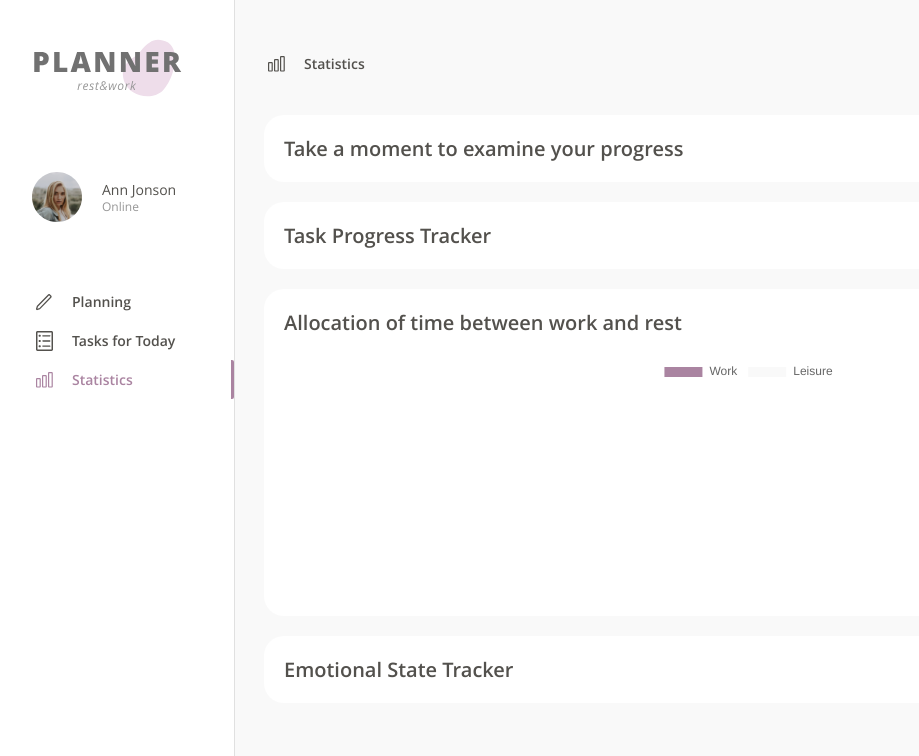
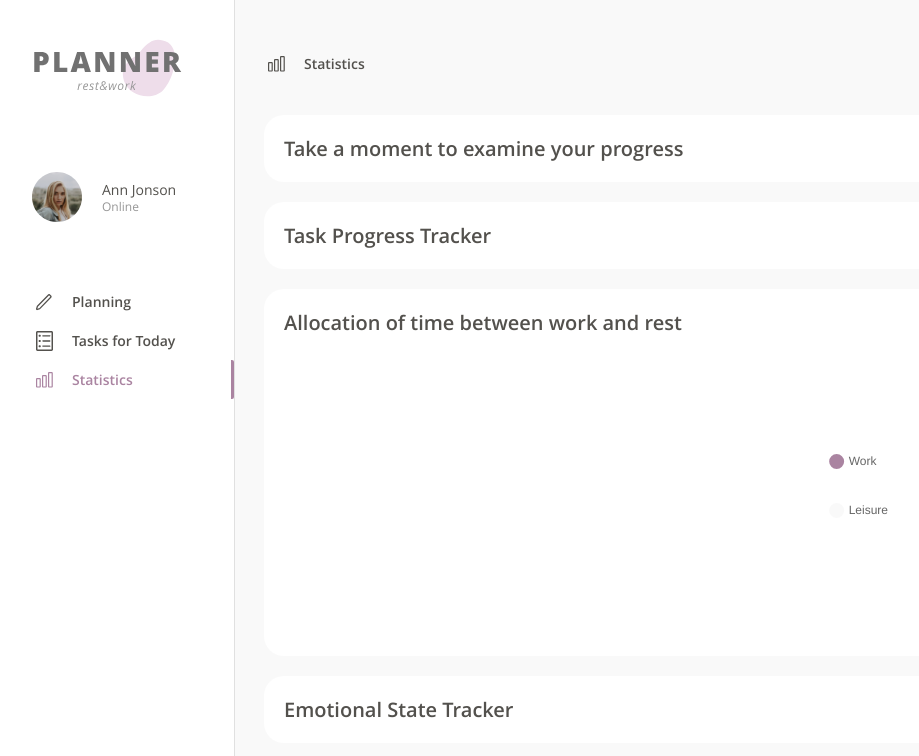
Before and after one commit to apsu96/planner_app, a React (Create React App) app: page /Statistics in a window 1280 px wide. Shown: the top 756 px of the page, without its empty margins (8-927 px from the left). Built offline with nearby package versions, Linux system fonts and the light colour scheme.

Commit message:
feat: change task distribution component

```diff
--- a/src/components/TaskDistribution.tsx
+++ b/src/components/TaskDistribution.tsx
@@ -1,27 +1,23 @@
 import { Container, Title, ChartBox } from "./UIKit.styled";
-import { Chart as ChartJS, ArcElement, Tooltip, Legend } from "chart.js";
+import {
+  Chart as ChartJS,
+  ArcElement,
+  Tooltip,
+  Legend,
+  ChartData,
+} from "chart.js";
 import { Doughnut } from "react-chartjs-2";
 import store, { TaskCategory } from "../Store";
 import moment from "moment";
 import { observer } from "mobx-react-lite";
+import { useEffect, useRef, useState } from "react";
+import type { ChartOptions } from "chart.js";
 
 ChartJS.register(ArcElement, Tooltip, Legend);
 
 const TaskDistribution = observer(({ date }: { date: Date }) => {
-  const sortedTasks = store.toDoList.filter(
-    (toDo) => toDo.date === moment(date).format("LL"),
-  );
-
-  let workTime = 0;
-  let leisureTime = 0;
-
-  sortedTasks.map((task) => {
-    if (task.category === TaskCategory.Work) {
-      workTime += task.duration.estimated;
-    } else {
-      leisureTime += task.duration.estimated;
-    }
-  });
+  const [workTime, setWorkTime] = useState(0);
+  const [leisureTime, setLeisureTime] = useState(0);
 
   const data = {
     labels: [TaskCategory.Work, TaskCategory.Leisure],
@@ -32,11 +28,77 @@ const TaskDistribution = observer(({ date }: { date: Date }) => {
       },
     ],
   };
+  const [chartData, setChartData] =
+    useState<ChartData<"doughnut", number[], unknown>>(data);
+
+  const chartRef = useRef(null);
+
+  const options: ChartOptions<"doughnut"> = {
+    cutout: 70,
+    plugins: {
+      legend: {
+        position: "right",
+        labels: {
+          usePointStyle: true,
+          pointStyle: "circle",
+          padding: 37,
+        },
+      },
+    },
+  };
+
+  useEffect(() => {
+    let calcWorkTime = 0;
+    let calsLeisureTime = 0;
+    const sortedTasks = store.toDoList.filter(
+      (toDo) => toDo.date === moment(date).format("LL"),
+    );
+    sortedTasks.map((task) => {
+      if (task.category === TaskCategory.Work) {
+        calcWorkTime += task.duration.estimated;
+      } else {
+        calsLeisureTime += task.duration.estimated;
+      }
+    });
+    setWorkTime(calcWorkTime);
+    setLeisureTime(calsLeisureTime);
+  }, [store, date]);
+
+  useEffect(() => {
+    const chart = chartRef.current;
+    if (!chart) {
+      return;
+    }
+    const newData = {
+      ...data,
+      datasets: data.datasets.map((dataset) => ({
+        ...dataset,
+        data: [workTime, leisureTime],
+        backgroundColor: getGradient(chart),
+      })),
+    };
+    setChartData(newData);
+  }, [chartRef.current, leisureTime, workTime]);
+
+  function getGradient(chart: {
+    ctx: any;
+    chartArea: { top: any; bottom: any; left: any; right: any };
+  }) {
+    const {
+      ctx,
+      chartArea: { left, right },
+    } = chart;
+    const gradientSegment = ctx.createLinearGradient(left, 0, right, 0);
+    gradientSegment.addColorStop(1, "#AA84A1");
+    gradientSegment.addColorStop(0.2, "#EEDDEA");
+    return [gradientSegment, "#F9F9F9"];
+  }
+
   return (
     <Container>
       <Title>Allocation of time between work and rest</Title>
       <ChartBox>
-        <Doughnut data={data} />
+        <Doughnut ref={chartRef} data={chartData} options={options} />
       </ChartBox>
     </Container>
   );
--- a/src/components/UIKit.styled.ts
+++ b/src/components/UIKit.styled.ts
@@ -246,9 +246,13 @@ export const ChartBox = styled.div`
   display: flex;
   justify-content: center;
   align-items: center;
-  width: 400px;
-  height: 220px;
-  margin: 20px auto;
+  width: 300px;
+  height: 300px;
+  margin: 0 auto;
+  @media (min-width: 1441px) {
+    width: 70%;
+    height: 70%;
+  }
 `;
 
 export const CategoryContainer = styled.div`
```
